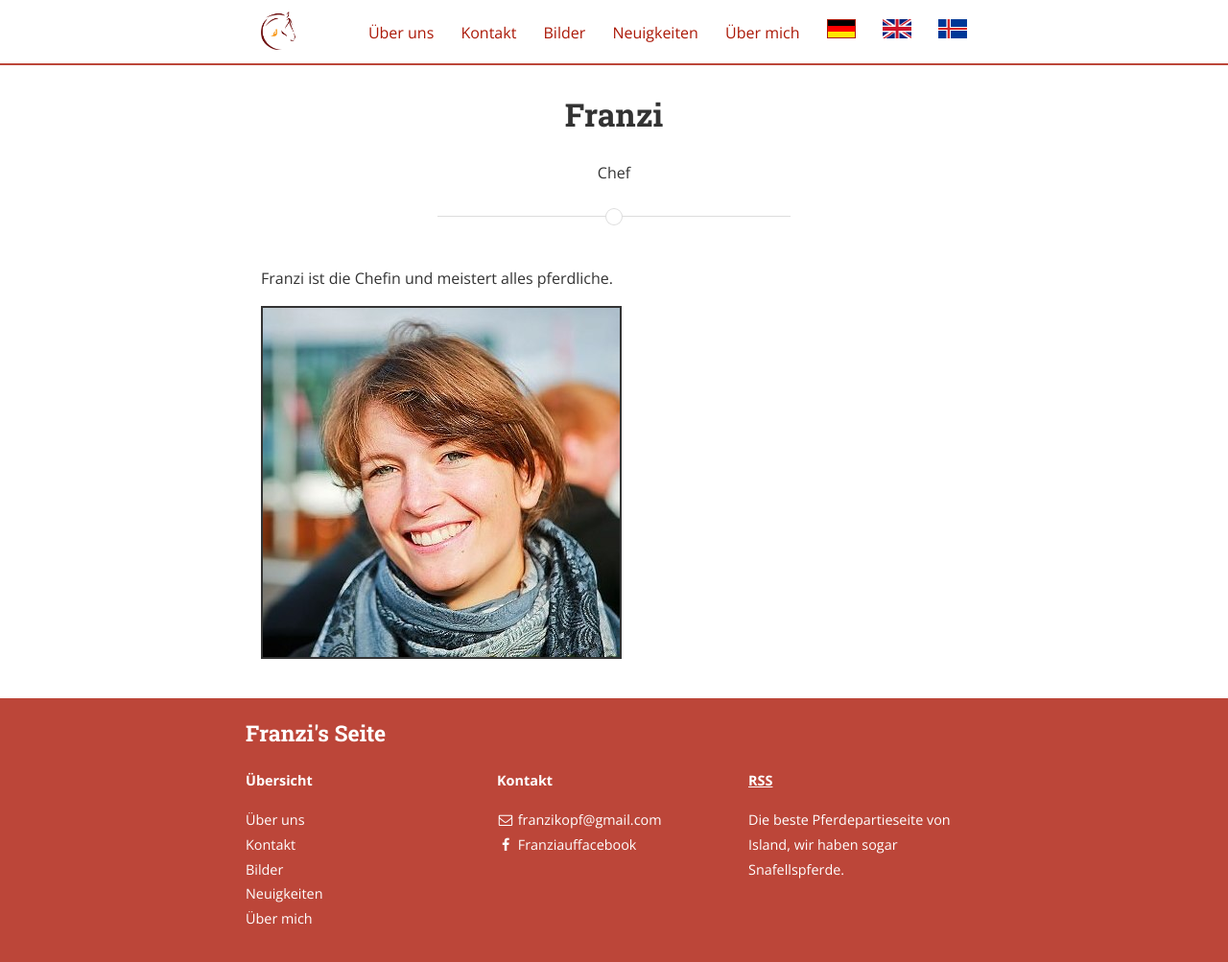
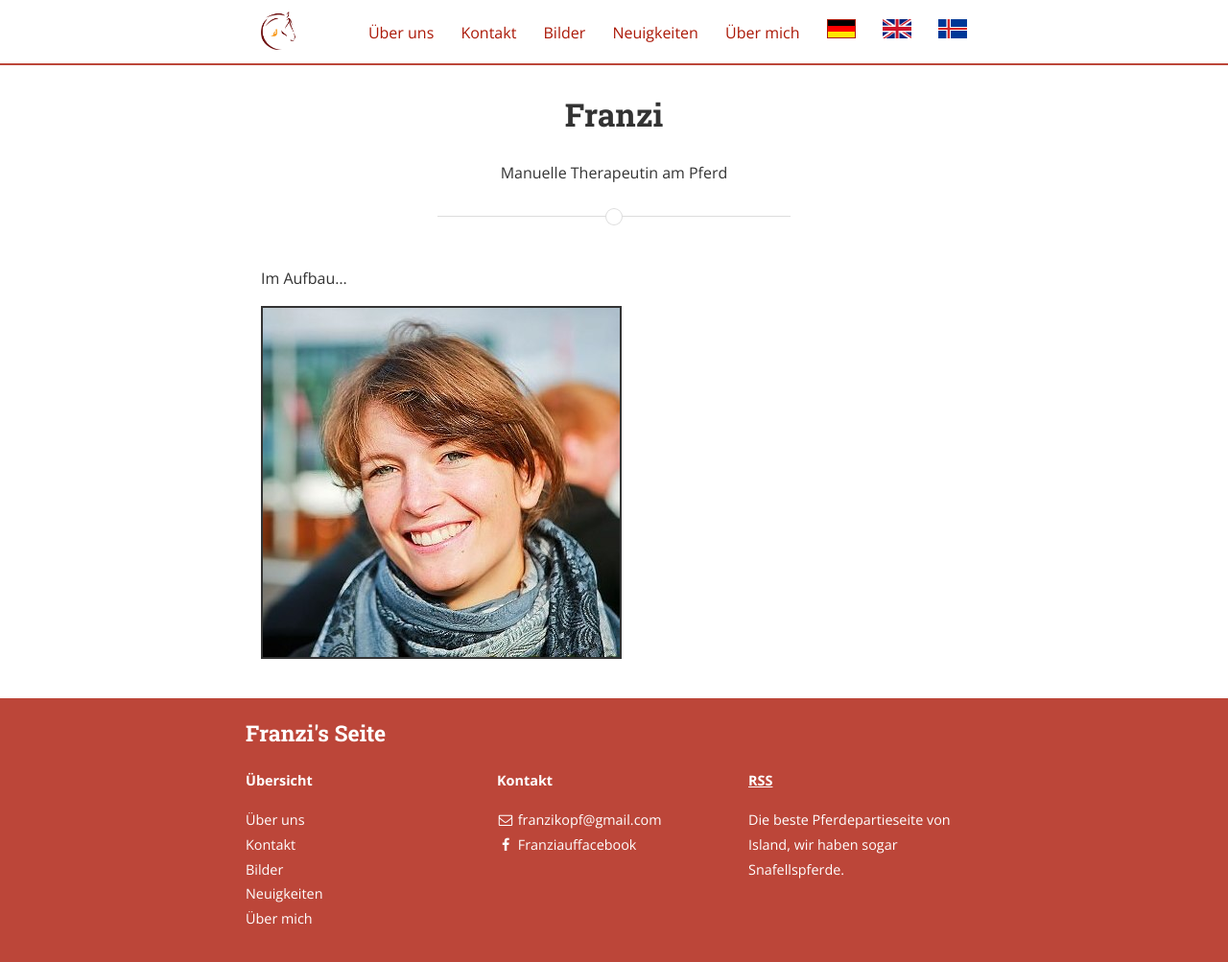
Before and after one commit to FancyFanz/FancyFanz.github.io, a Jekyll site: the page built from team/_posts/0000-01-01-Franzi-de.md, in a window 1280 px wide. Shown: the whole page at 96% size. Built offline with Jekyll 4.4.1, drawn with Linux system fonts in a browser that asks for light colours; nearby versions of some CDN libraries; library files that are not in the unit come from our copies.

Commit message:
Update 0000-01-01-Franzi-de.md

```diff
--- a/team/_posts/0000-01-01-Franzi-de.md
+++ b/team/_posts/0000-01-01-Franzi-de.md
@@ -3,10 +3,10 @@ layout: person
 ref: franzi
 lang: de
 title: Franzi
-subtitle: Chef
+subtitle: Manuelle Therapeutin am Pferd
 image: franzi_thumb.jpg
 thumb: FranziYmir_thumb.JPG
 email: franzi.kopf@gmail.com
 ---
 
-Franzi ist die Chefin und meistert alles pferdliche.
+Im Aufbau...
```
